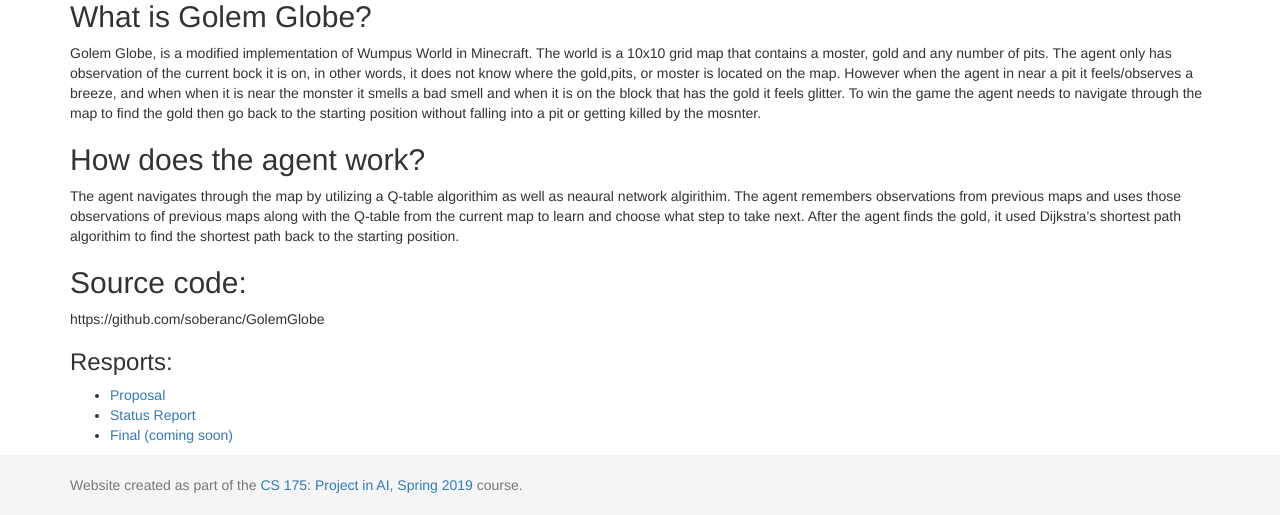
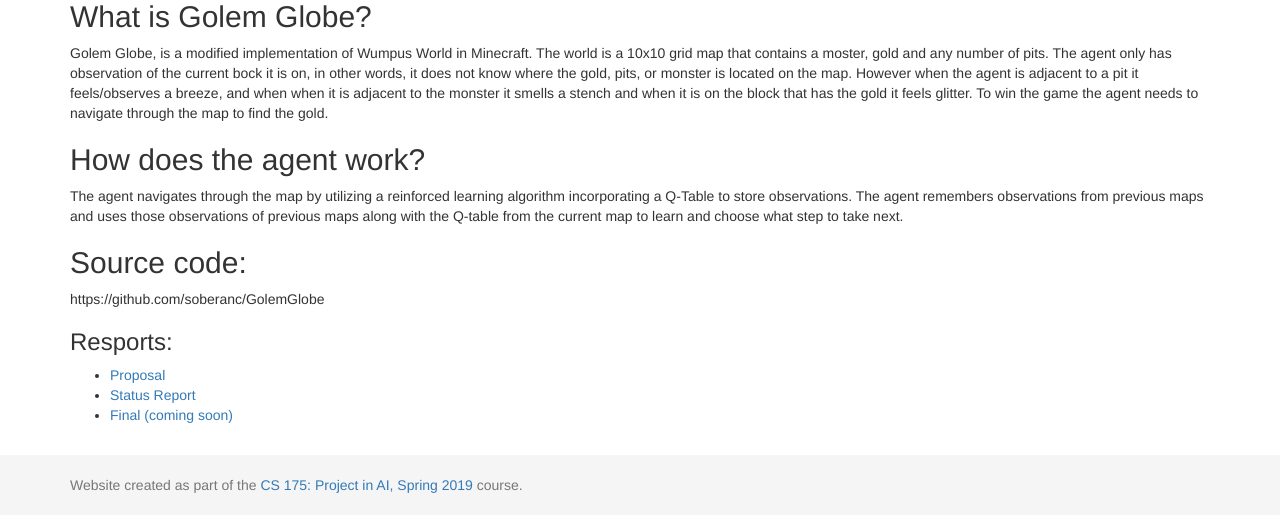
Before and after one commit to SalehO/GolumGlobe, a Jekyll site: the page built from docs/index.md, in a window 1280 px wide and 1058 px high. Shown: the part 543-1058 px from the top of the window. Built offline with Jekyll 4.4.1, drawn with Linux system fonts in a browser that asks for light colours.

Commit message:
Update index.md

```diff
--- a/docs/index.md
+++ b/docs/index.md
@@ -9,10 +9,10 @@
 
 ## What is Golem Globe?
 
-Golem Globe, is a modified implementation of Wumpus World in Minecraft. The world is a 10x10 grid map that contains a moster, gold and any number of pits. The agent only has observation of the current bock it is on, in other words, it does not know where the gold,pits, or moster is located on the map. However when the agent in near a pit it feels/observes a breeze, and when when it is near the monster it smells a bad smell and when it is on the block that has the gold it feels glitter. To win the game the agent needs to navigate through the map to find the gold then go back to the starting position without falling into a pit or getting killed by the mosnter.
+Golem Globe, is a modified implementation of Wumpus World in Minecraft. The world is a 10x10 grid map that contains a moster, gold and any number of pits. The agent only has observation of the current bock it is on, in other words, it does not know where the gold, pits, or monster is located on the map. However when the agent is adjacent to a pit it feels/observes a breeze, and when when it is adjacent to the monster it smells a stench and when it is on the block that has the gold it feels glitter. To win the game the agent needs to navigate through the map to find the gold.
 
 ## How does the agent work?
-The agent navigates through the map by utilizing a Q-table algorithim as well as neaural network algirithim. The agent remembers observations from previous maps and uses those observations of previous maps along with the Q-table from the current map to learn and choose what step to take next. After the agent finds the gold, it used Dijkstra's shortest path algorithim to find the shortest path back to the starting position.
+The agent navigates through the map by utilizing a reinforced learning algorithm incorporating a Q-Table to store observations. The agent remembers observations from previous maps and uses those observations of previous maps along with the Q-table from the current map to learn and choose what step to take next.
 
 ## Source code:
 https://github.com/soberanc/GolemGlobe
```
